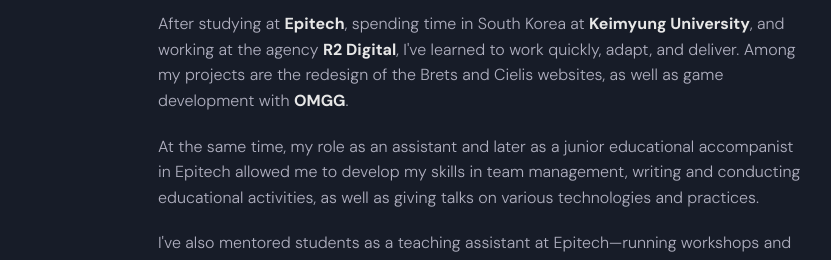
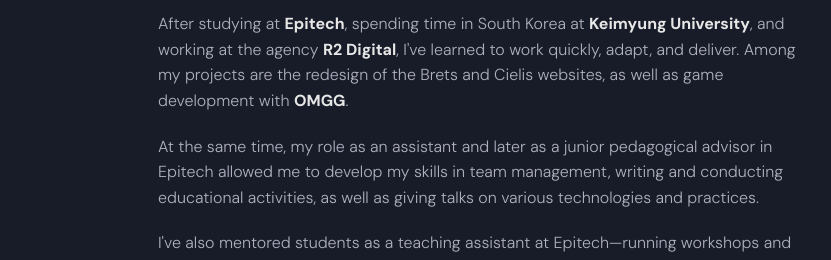
Before and after one commit to EnzoGrn/Portfolio, a React (Vite) app: page / in a window 1280 px wide. Shown: the part 960-1220 px from the top of the page, without its empty margins (212-1043 px from the left). Built offline with nearby package versions, Linux system fonts and the light colour scheme.

Commit message:
fix(footer): adjust image overflow

```diff
--- a/src/components/About.jsx
+++ b/src/components/About.jsx
@@ -18,7 +18,7 @@
             as well as game development with <strong>OMGG</strong>.
           </p>
           <p>
-            At the same time, my role as an assistant and later as a junior educational accompanist
+            At the same time, my role as an assistant and later as a junior pedagogical advisor
             in Epitech allowed me to develop my skills in team management,
             writing and conducting educational activities, as well as giving talks on
             various technologies and practices.
--- a/src/components/Footer.module.css
+++ b/src/components/Footer.module.css
@@ -42,7 +42,7 @@
 
 .floatingImage {
   position: relative;
-  bottom: 65px;
+  bottom: 62px;
   width: 50%;
 }
 
```
